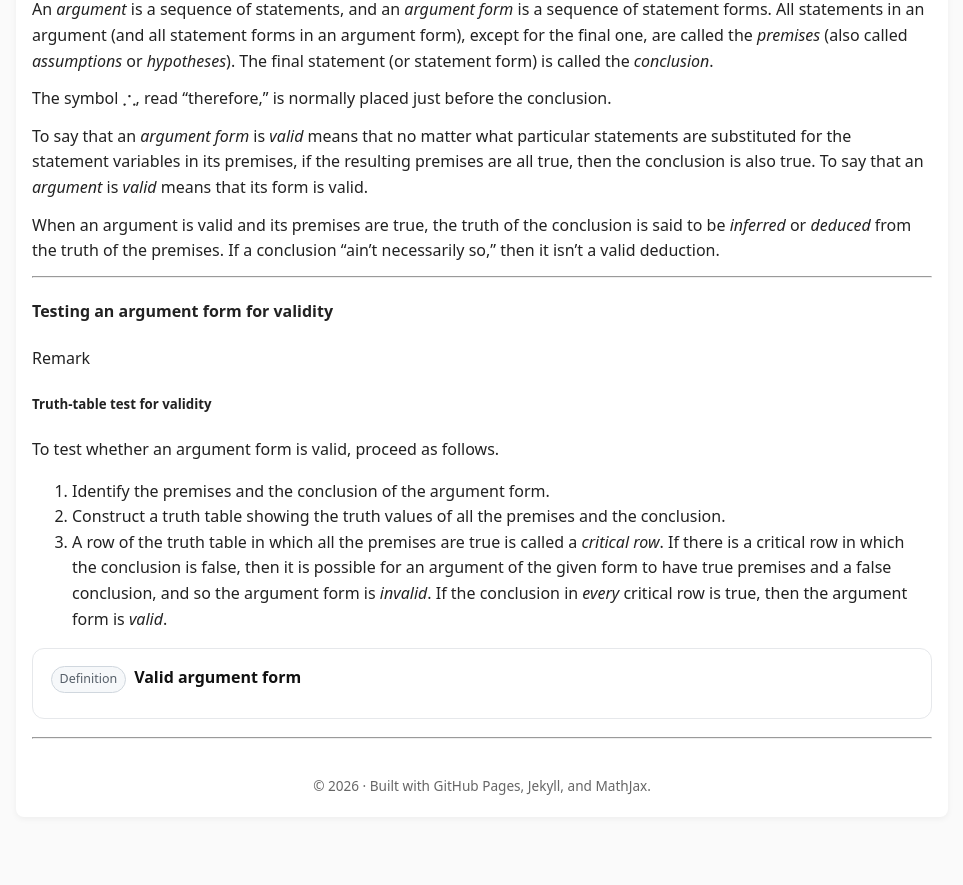
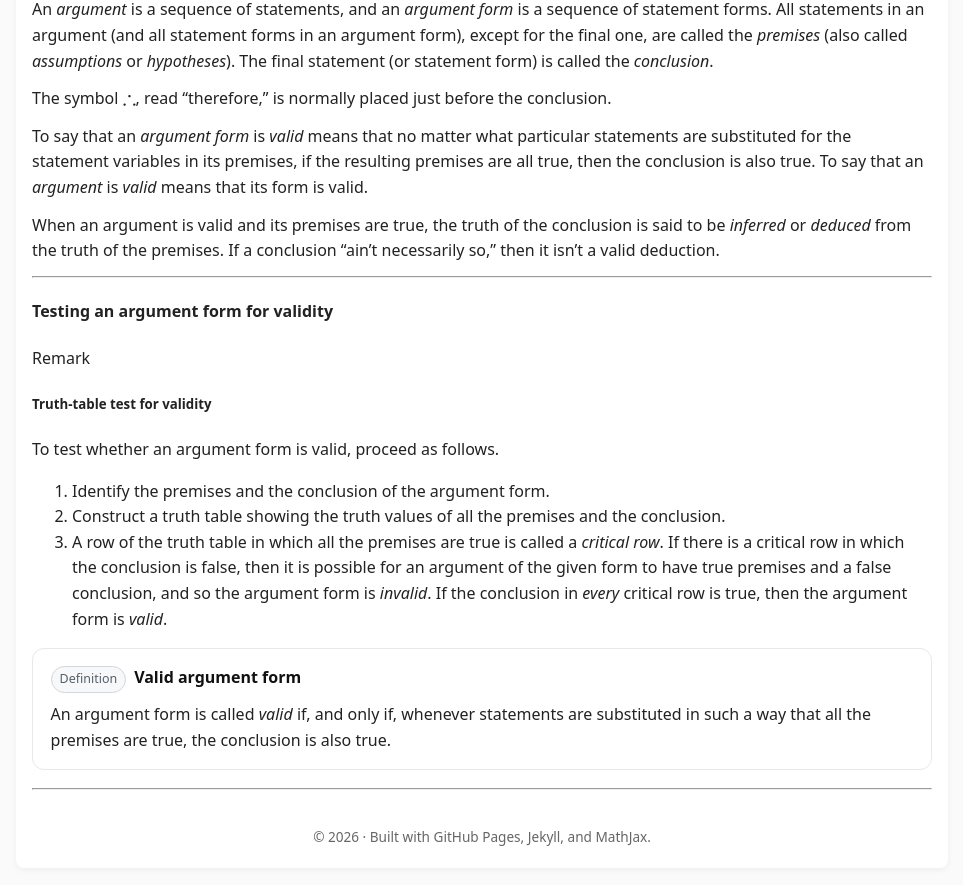
Before and after one commit to SaleemKamaludin/SaleemKamaludin.github.io, a Jekyll site: the page built from courses/comp1604/lecture-notes/lecture-01/index.md, in a window 1280 px wide and 900 px high, scrolled down 1097 px. Shown: the top 885 px of the window, without its empty margins (158-1121 px from the left). Built offline with Jekyll 4.4.1, drawn with Linux system fonts in a browser that asks for light colours; before the commit the page ends 1946 px from its top, so only the background shows below that.

Commit message:
Update index.md

```diff
--- a/courses/comp1604/lecture-notes/lecture-01/index.md
+++ b/courses/comp1604/lecture-notes/lecture-01/index.md
@@ -380,3 +380,10 @@ permalink: /courses/comp1604/lecture-notes/lecture-01/
       <span class="tag">Definition</span>
       <h5 class="title">Valid argument form</h5>
     </div>
+
+  <p>
+      An argument form is called <em>valid</em> if, and only if, whenever statements are substituted in such a way that
+      all the premises are true, the conclusion is also true.
+    </p>
+  </div>
+</section>
```
